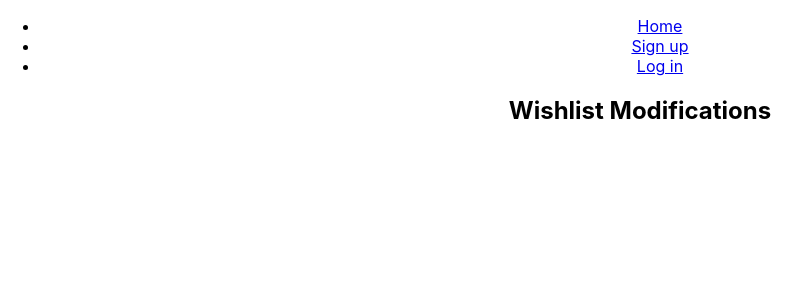
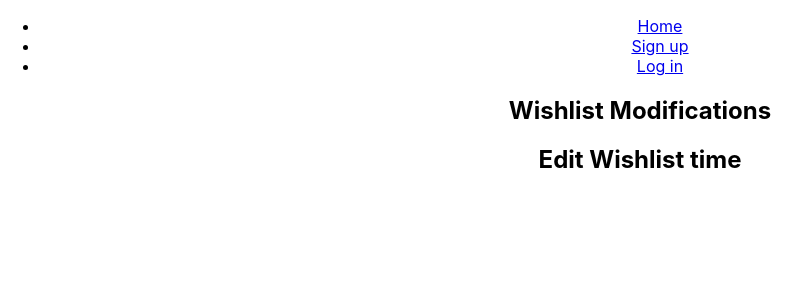
Before and after one commit to Titus-Huang/Wishlist-Eliminator, a React (Create React App) app in the folder wishlist-eliminator-app/: page /wishlists/edit in a window 1280 px wide. Shown: the top 300 px of the page, without its empty margins (0-811 px from the left). Built offline with nearby package versions, Linux system fonts and the light colour scheme; no server answers.

Commit message:
Begin work on Wishlist Creation

```diff
--- a/wishlist-eliminator-app/src/App.js
+++ b/wishlist-eliminator-app/src/App.js
@@ -110,8 +110,8 @@ function App() {
                 <Route path='/users/login' element={<Login updateUserData={updateUserData} updateUserWishlistDataData={updateUserWishlistDataData} />} />
                 <Route path='/users/logout' element={<Logout />} />
                 <Route path='/wishlists/import' element={<Import userData={appData.userData} updateSteamWishlistData={updateSteamWishlistData} />} />
-                <Route path='/wishlists/create' element={<WishlistModification type={'create'} />} />
-                <Route path='/wishlists/edit' element={<WishlistModification type={'edit'} />} />
+                <Route path='/wishlists/create' element={<WishlistModification type={'create'} appData={appData} updateAppData={updateAppData} />} />
+                <Route path='/wishlists/edit' element={<WishlistModification type={'edit'} appData={appData} updateAppData={updateAppData} />} />
             </Routes>
         </div>
     );
--- /dev/null
+++ b/wishlist-eliminator-app/src/components/wishlist/Edit.js
@@ -0,0 +1,10 @@
+
+function Edit() {
+    return (
+        <div className="WishlistEdit">
+            <h2>Edit Wishlist time</h2>
+        </div>
+    );
+}
+
+export default Edit;
--- a/wishlist-eliminator-app/src/components/wishlist/WishlistModification.js
+++ b/wishlist-eliminator-app/src/components/wishlist/WishlistModification.js
@@ -1,12 +1,14 @@
+import Create from "./Create";
+import Edit from "./Edit";
 
 function WishlistModification(props) {
-
-
     return (
         <div className="WishlistModifications">
             {/* Would be an overarching page to modify wishlists */}
             {/* This would include... Creating, Editing, Deleting */}
             <h2>Wishlist Modifications</h2>
+            {props.type === 'create' && <Create appData={props.appData} updateAppData={props.updateAppData} />}
+            {props.type === 'edit' && <Edit appData={props.appData} updateAppData={props.updateAppData} />}
         </div>
     );
 }
```
